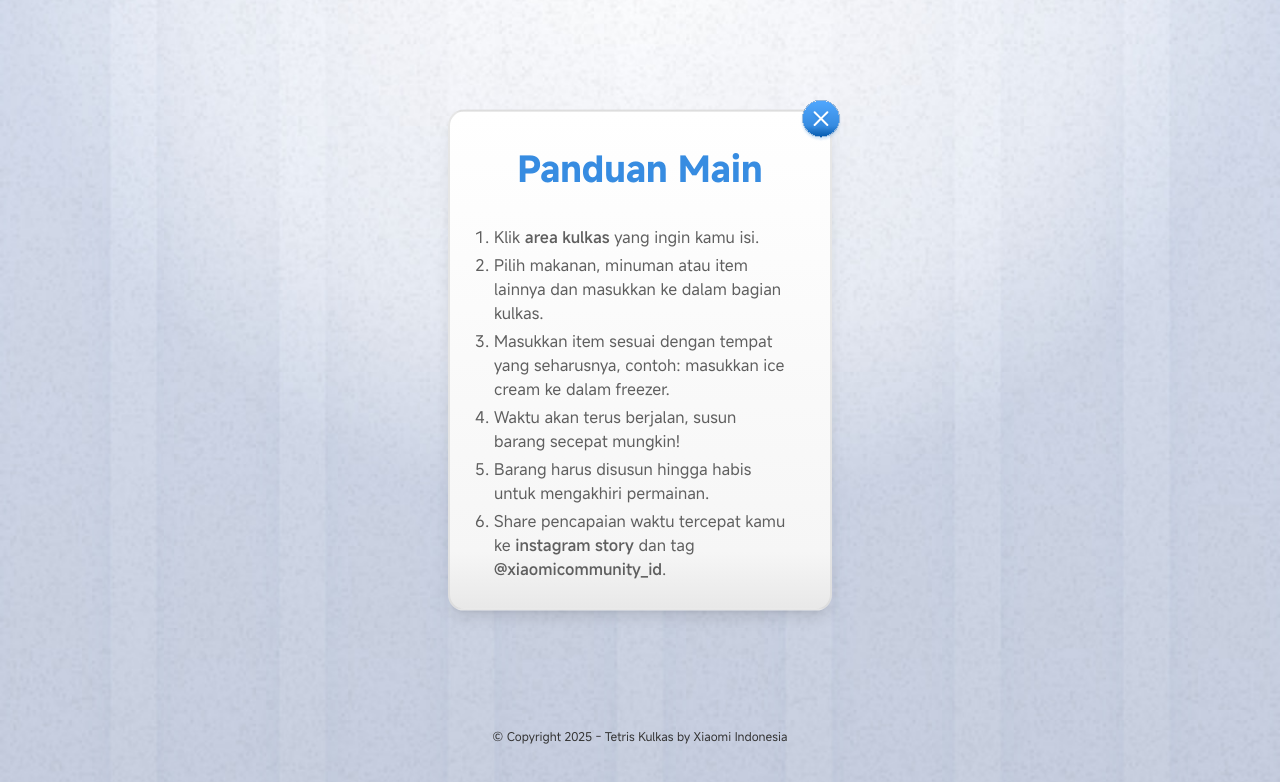
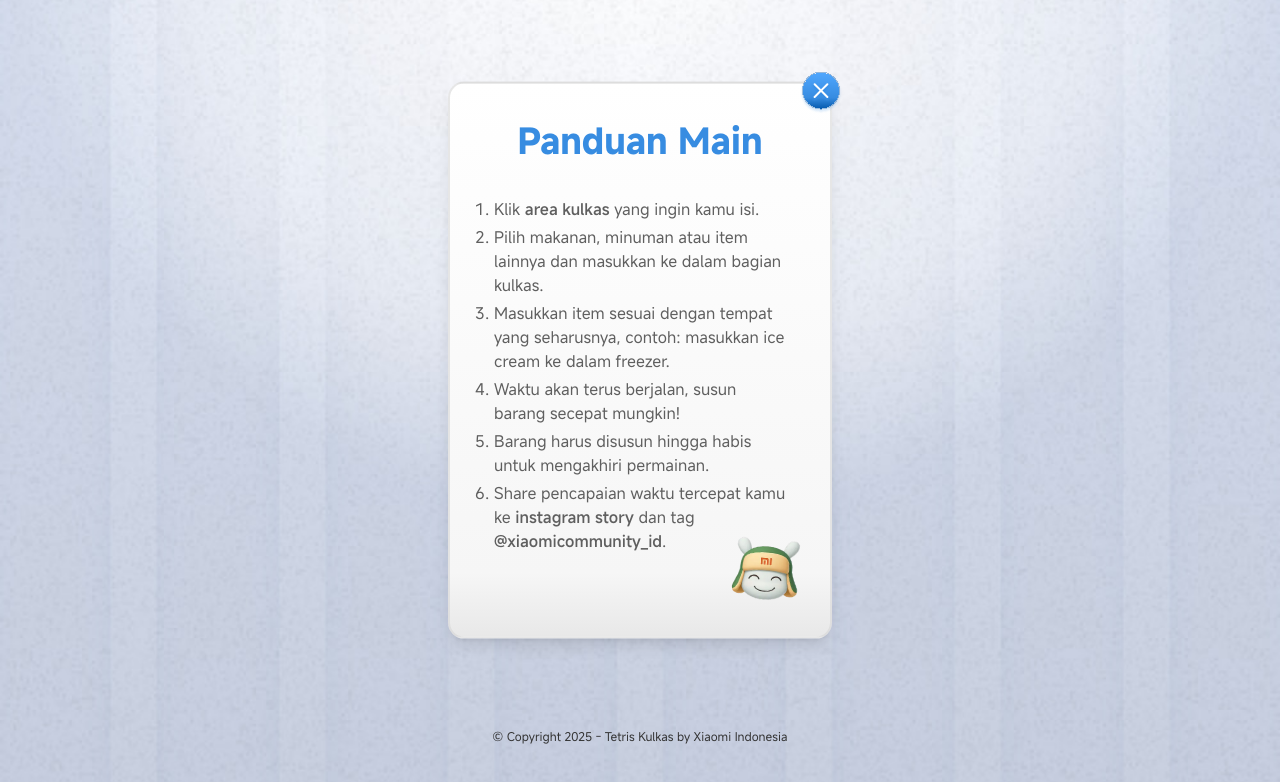
Before and after one commit to git-xiaomi-id/mijia-tetris, a React (Vite) app: page / in a window 1280 px wide. Both pictures are taken after a click on the button "Panduan Main". Shown: the top 782 px of the page. Built offline with nearby package versions, Linux system fonts and the light colour scheme; no server answers.

Commit message:
chore: adjust qa feedback

```diff
--- a/src/components/app/welcome-screen/game-instruction.tsx
+++ b/src/components/app/welcome-screen/game-instruction.tsx
@@ -59,7 +59,7 @@
         <button type="button" onClick={onClose} className="gi-close-btn">
           <CloseDialog />
         </button>
-        <div className="flex flex-col gap-5">
+        <div className="flex flex-col gap-5 pb-14  relative">
           <h2 className="gi-title">Panduan Main</h2>
           <div className="px-5 w-full mx-auto">
             <ol itemType="number" className="list-decimal text-[#5F5F5F]">
@@ -70,6 +70,14 @@
               ))}
             </ol>
           </div>
+
+          <div className="absolute right-0 bottom-0">
+            <img
+              className="w-20 h-auto block  animate-headshaking-slow"
+              src="/mi-bunny/mi-bunny-smile.webp"
+              alt="mi bunny smile"
+            />
+          </div>
         </div>
       </AlertDialogContent>
     </AlertDialog>
--- a/src/components/app/welcome-screen/welcome-screen-view.tsx
+++ b/src/components/app/welcome-screen/welcome-screen-view.tsx
@@ -141,7 +141,8 @@
   ) : (
     <div className="flex flex-col gap-3 items-center justify-center  w-full max-w-[280px] mx-auto">
       <div className="flex justify-center items-center w-full">
-        Tulis akun ig kamu <div className="hand-down">👇🏼</div>
+        {localUsername ? "Main lagi dengan akun" : "Tulis akun ig kamu"}{" "}
+        <div className="hand-down">👇🏼</div>
       </div>
       <div className="w-full">
         <AppInput
```
